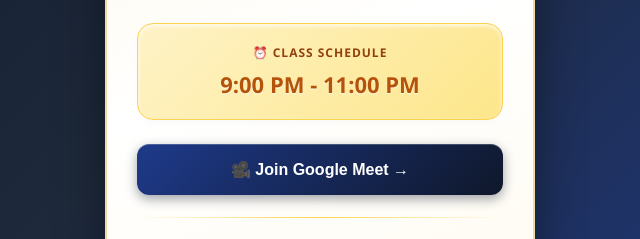
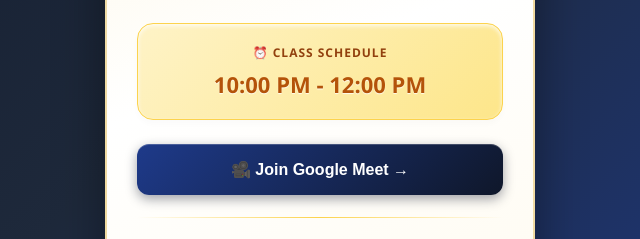
Before and after one commit to joshuatash/9pm, a plain HTML site: page index.html in a window 1280 px wide. Shown: the part 441-680 px from the top of the page, 320-960 px from the left. Drawn offline with Linux system fonts and the light colour scheme.

Commit message:
Update class schedule time in index.html

```diff
--- a/index.html
+++ b/index.html
@@ -327,7 +327,7 @@
                 ⏰ CLASS SCHEDULE
             </div>
             <div class="time">
-                9:00 PM - 11:00 PM
+                10:00 PM - 12:00 PM
             </div>
         </div>
 
```
